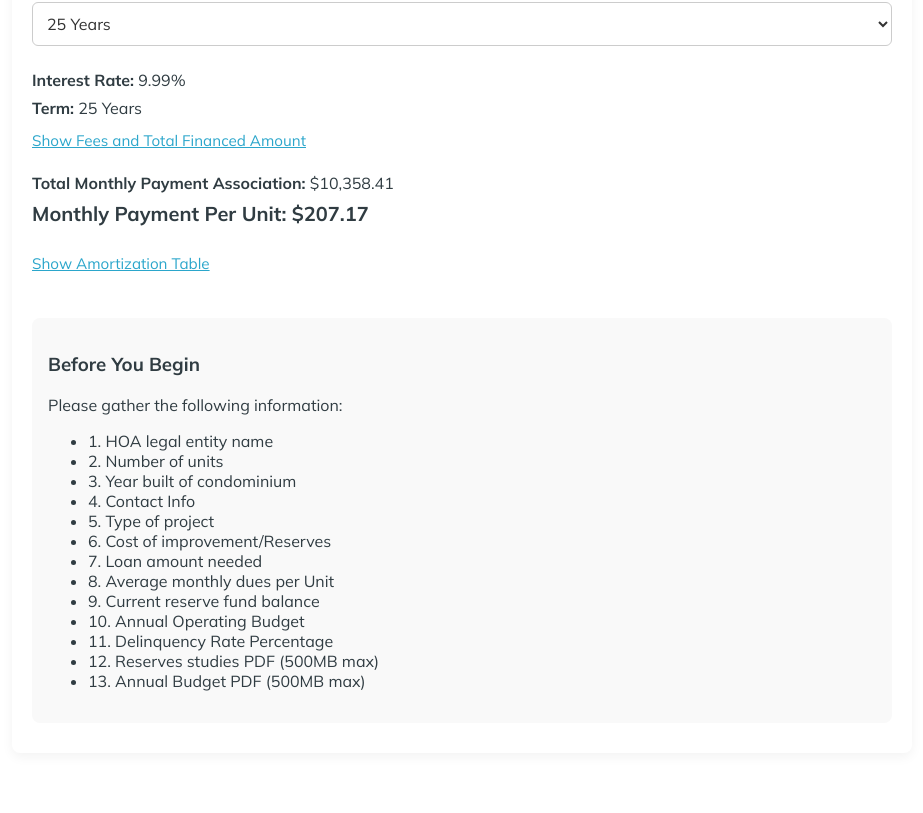
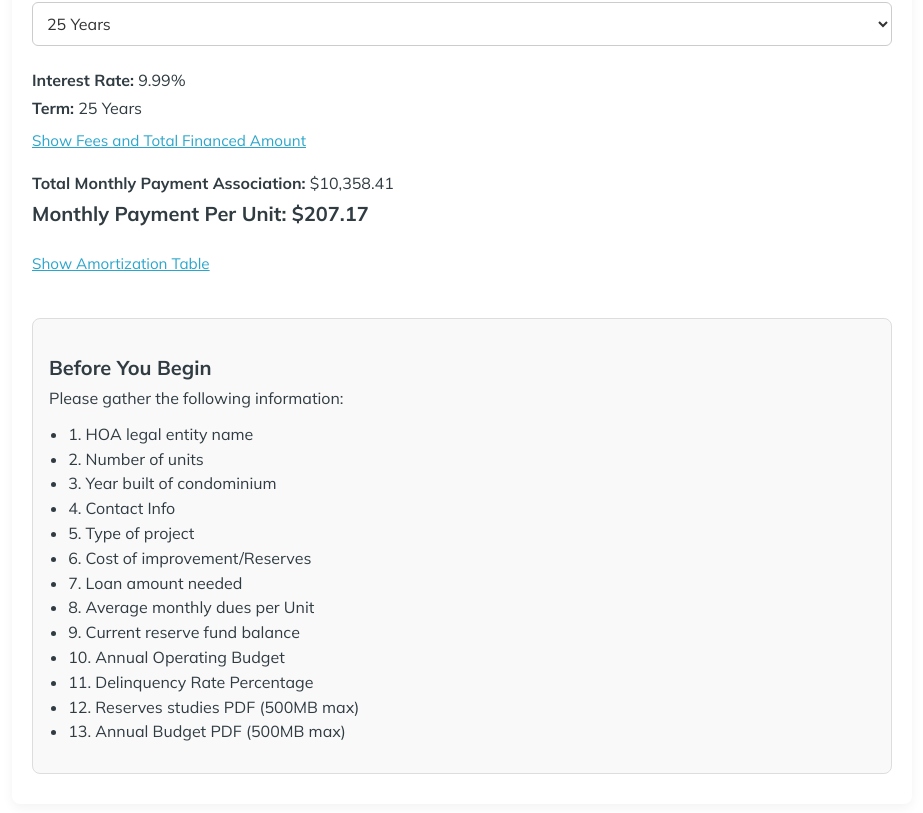
Before and after one commit to MetaCapFin/tu-cielo-site, a React (Create React App) app: page /contractor-proposal-tool in a window 1280 px wide. Shown: the part 489-1302 px from the top of the page, without its empty margins (178-1101 px from the left). Before the commit the page ends 1274 px from the top, so only its background shows below. Built offline with nearby package versions, Linux system fonts and the light colour scheme.

Commit message:
Update contractor-proposal-tool.css

```diff
--- a/src/contractor-proposal-tool.css
+++ b/src/contractor-proposal-tool.css
@@ -125,3 +125,26 @@
     font-size: 0.85rem;
   }
 }
+
+.info-section {
+  font-family: Mulish, sans-serif;
+  background-color: #f4f4f4;
+  border: 1px solid #ddd;
+  padding: 1.5rem;
+  border-radius: 10px;
+  margin-top: 2rem;
+}
+
+.info-section h3 {
+  margin-bottom: 0.5rem;
+  font-size: 1.25rem;
+  font-weight: bold;
+}
+
+.info-section ul {
+  padding-left: 1.2rem;
+}
+
+.info-section li {
+  margin-bottom: 0.3rem;
+}
```
